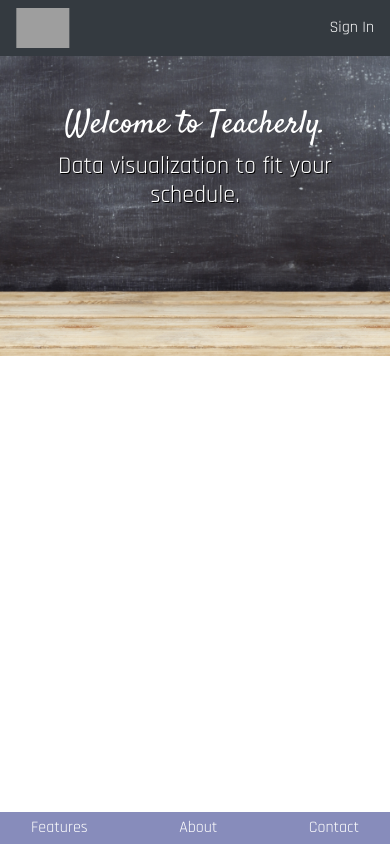
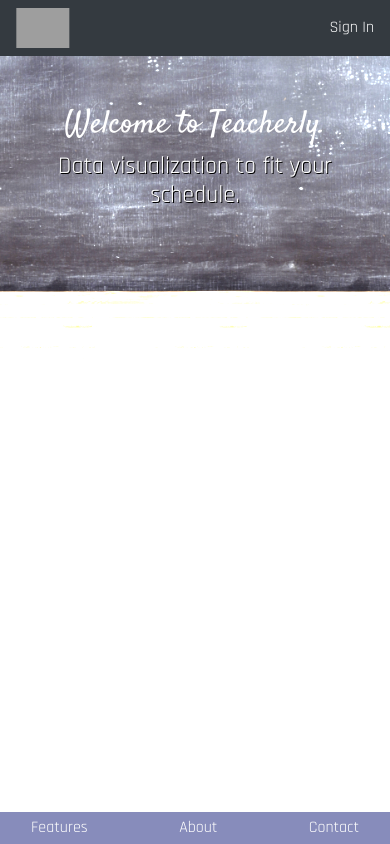
Before and after one commit to patrickeast/teacherly, a React (Create React App) app in the folder client/: page / in a window 390 px wide. Built offline with nearby package versions, Linux system fonts and the light colour scheme; grey boxes are pictures that could not be loaded.

Commit message:
Changed full resolution header.

```diff
--- a/client/src/App.css
+++ b/client/src/App.css
@@ -18,13 +18,12 @@ body, html {
   background-image: url('./images/rocketTiny.jpg');
   background-size: 100%;
   background-position-y: -100px;
-  background-blend-mode: multiply;
-  background-color: #555c9e;
-  mix-blend-mode: multiply;
+  background-blend-mode: hard-light;
+  background-color: #8595b1;
   background-repeat: no-repeat;
   color: #fff;
-  min-height: 300px;
-  padding: 100px 20px;
+  min-height: 400px;
+  padding: 200px 20px;
   text-align: center;
   width: 100%;
   position: relative;
@@ -79,8 +78,8 @@ h2 {
     background-size: 200%;
     background-position-y: -70px;
     background-color: #fff;
-    background-repeat: repeat;
-    min-height: 300px;
+    background-repeat: no-repeat;
+    min-height: 350px;
     padding: 50px 20px 50px 20px;
   }
 
```
